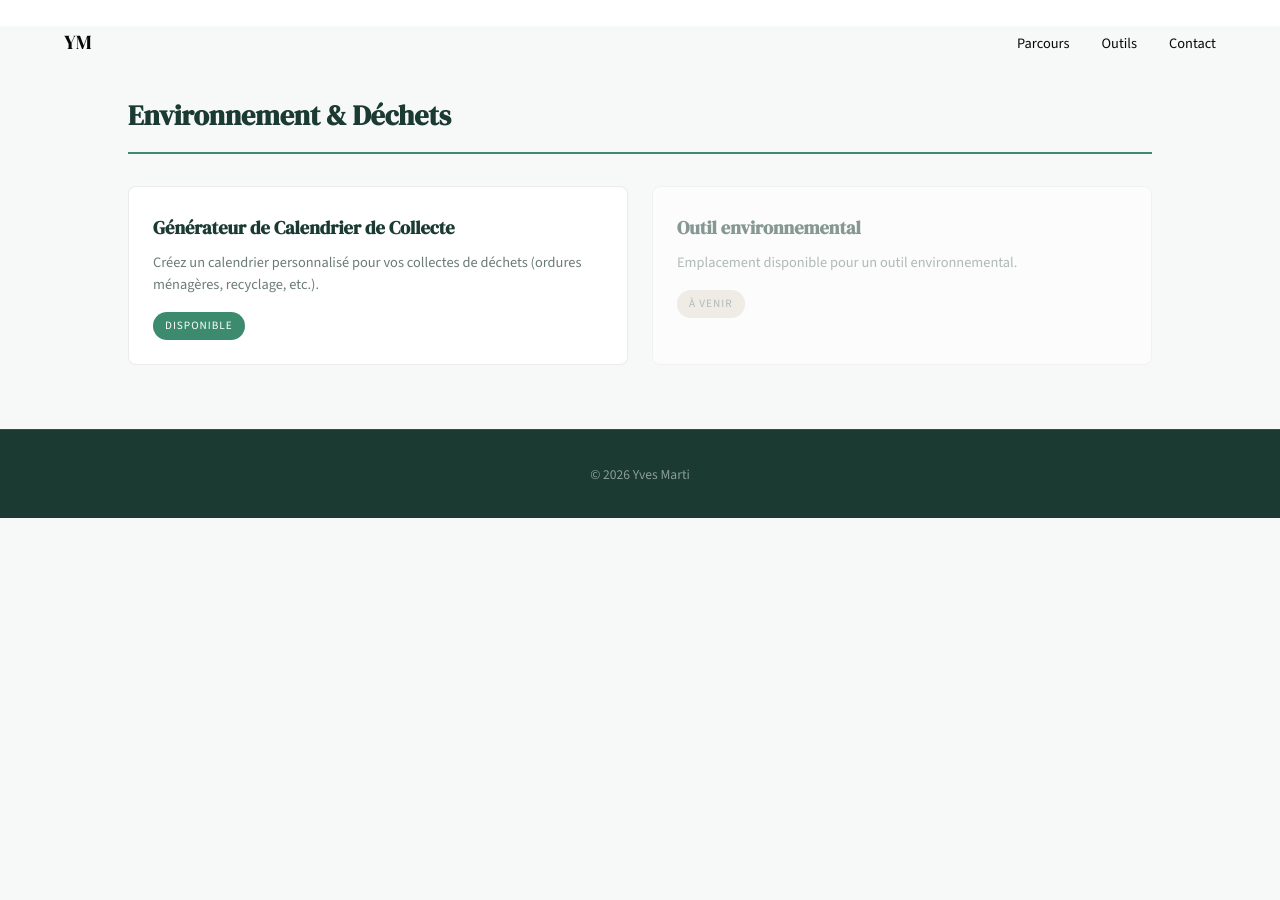
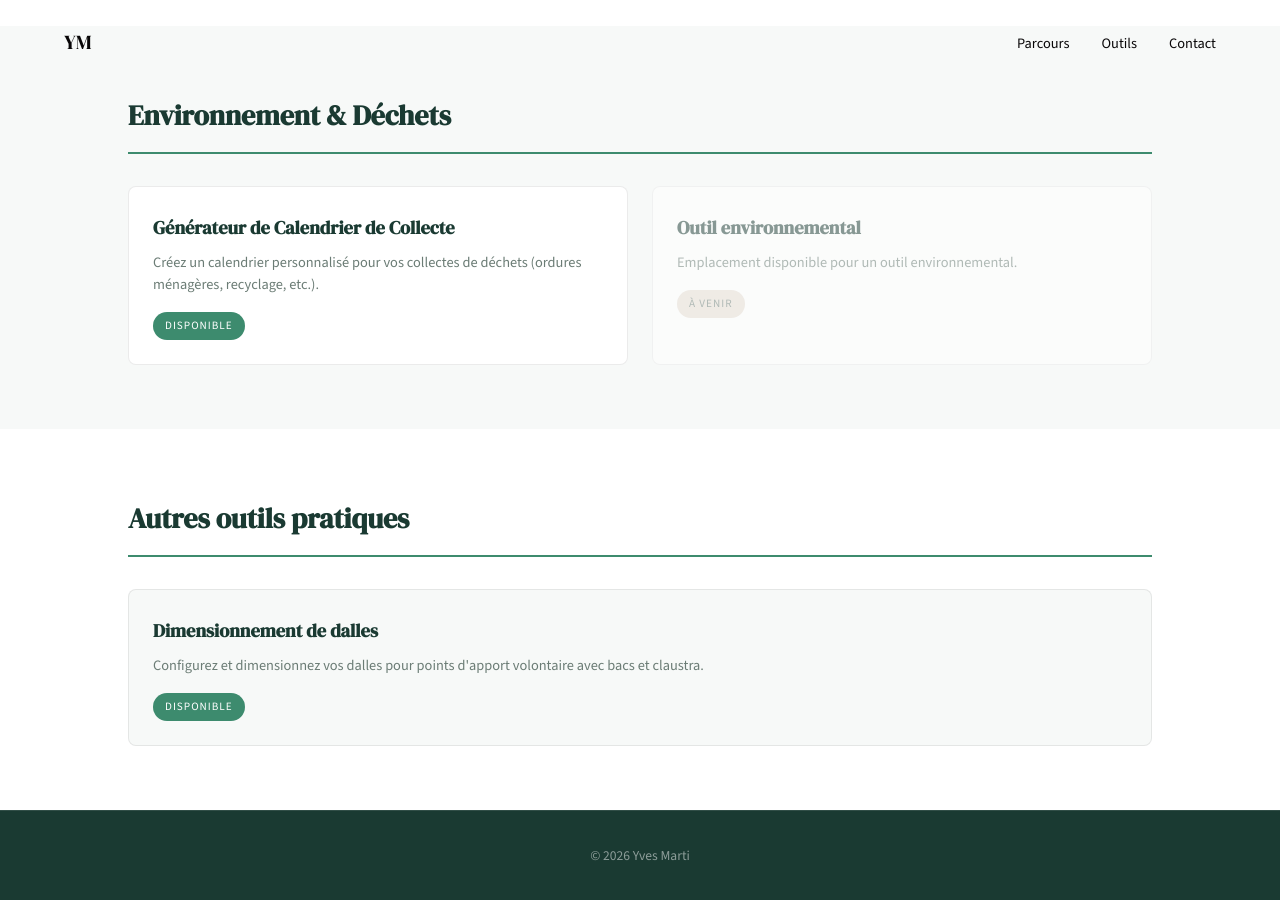
Before and after one commit to yvesmarti/yvesmarti.github.io, a Jekyll site: the page built from outils.html, in a window 1280 px wide and 900 px high, scrolled down 1390 px. Built offline with Jekyll 4.4.1, drawn with Linux system fonts in a browser that asks for light colours; before the commit the page ends 1908 px from its top, so only the background shows below that.

Commit message:
Ajout de la section "Autres outils pratiques" avec l'outil Dimensionnement de dalles
- Ajout d'une nouvelle catégorie "Autres outils pratiques" dans la page des outils
- Ajout de l'outil "Dimensionnement de dalles" qui permet de configurer et dimensionner les dalles pour points d'apport volontaire avec bacs et claustra
- L'outil pointe vers outils/schemas_dalles.html

https://claude.ai/code/session_01DM3ryKBmXgBwMcd7CuE16i

```diff
--- a/_data/outils.yml
+++ b/_data/outils.yml
@@ -56,3 +56,10 @@
       description: Emplacement disponible pour un outil environnemental.
       lien: "#"
       actif: false
+
+- categorie: Autres outils pratiques
+  outils:
+    - nom: Dimensionnement de dalles
+      description: Configurez et dimensionnez vos dalles pour points d'apport volontaire avec bacs et claustra.
+      lien: outils/schemas_dalles.html
+      actif: true
```
